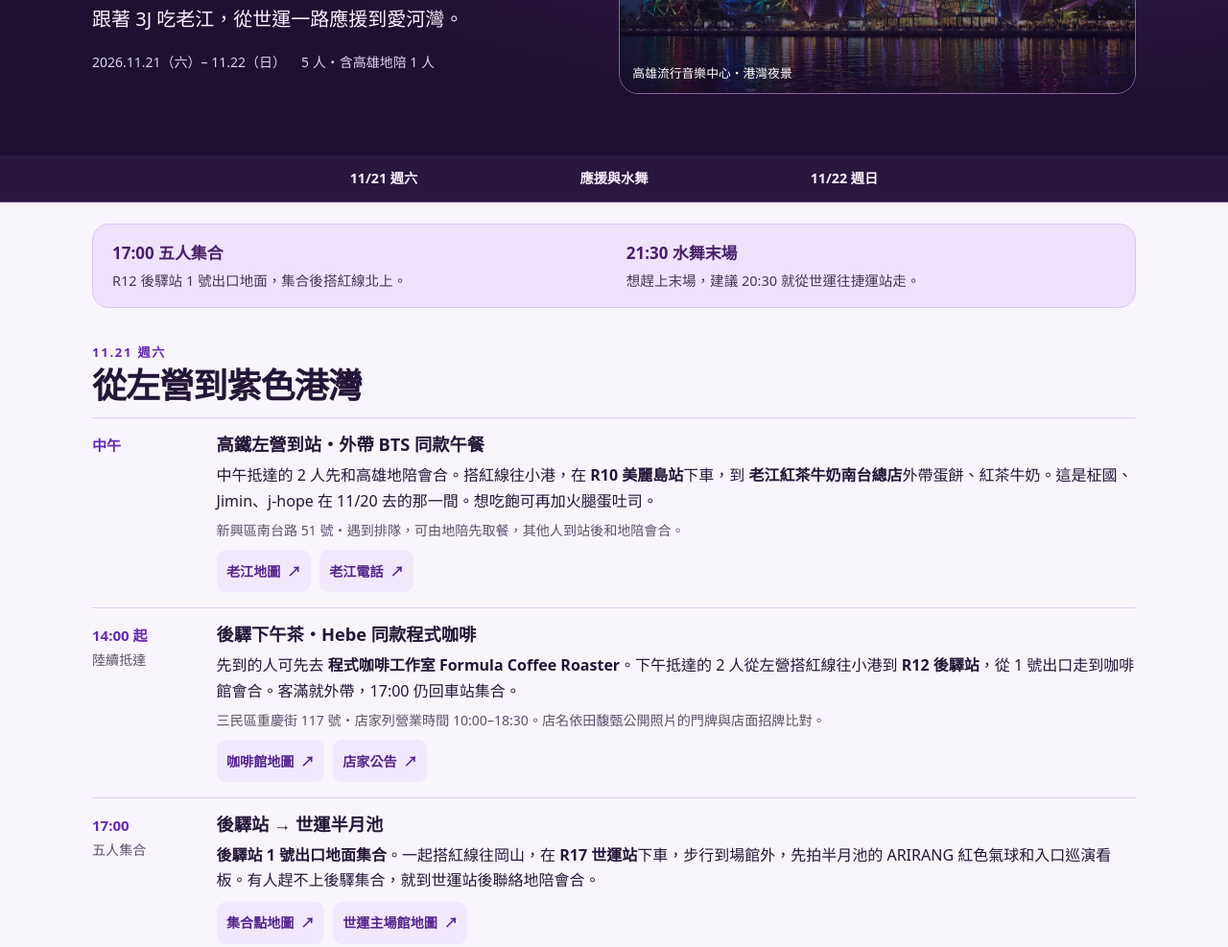
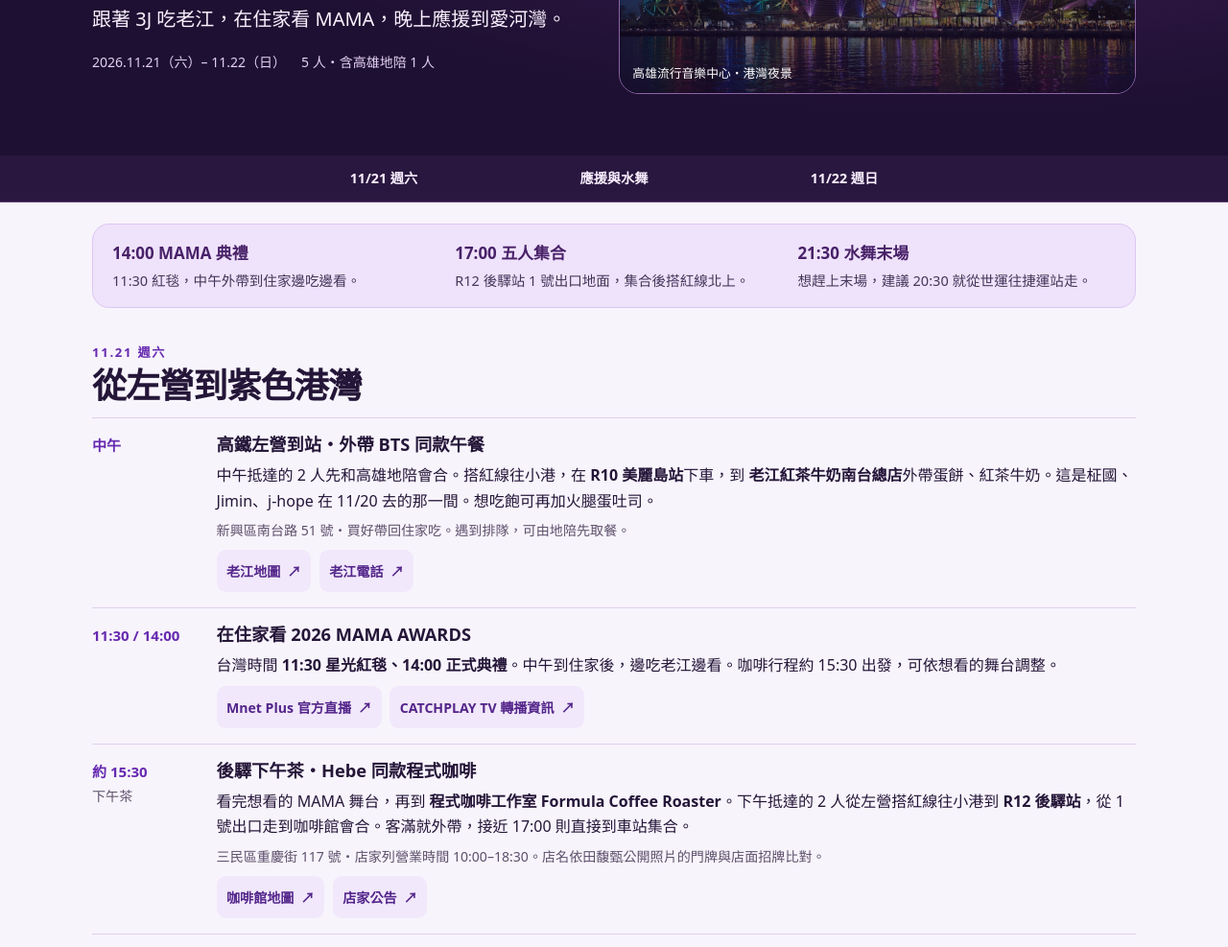
Before and after one commit to davidyeh51/kaohsiung-army-2026, a plain HTML site: page index.html in a window 1280 px wide. Shown: the part 284-1271 px from the top of the page at 96% size. Drawn offline with Linux system fonts and the light colour scheme.

Commit message:
Add at-home MAMA livestream to Saturday itinerary

```diff
--- a/index.html
+++ b/index.html
@@ -4,7 +4,7 @@
   <meta charset="utf-8">
   <meta name="viewport" content="width=device-width, initial-scale=1">
   <meta name="theme-color" content="#1e1032">
-  <meta name="description" content="11/21–22 高雄 ARMY 二日遊。老江紅茶牛奶、程式咖啡、世運應援、愛河灣紫色水舞與汕頭火鍋。">
+  <meta name="description" content="11/21–22 高雄 ARMY 二日遊。老江紅茶牛奶、MAMA 直播、程式咖啡、世運應援、愛河灣紫色水舞與汕頭火鍋。">
   <title>高雄Army二日遊</title>
   <link rel="stylesheet" href="./style.css">
 </head>
@@ -15,7 +15,7 @@
       <div class="hero-copy">
         <p class="eyebrow">BTS WORLD TOUR <span aria-hidden="true">✦</span> ARIRANG</p>
         <h1 aria-label="高雄Army二日遊"><span>高雄</span><strong>ARMY</strong><span>二日遊</span></h1>
-        <p class="intro">跟著 3J 吃老江，從世運一路應援到愛河灣。</p>
+        <p class="intro">跟著 3J 吃老江，在住家看 MAMA，晚上應援到愛河灣。</p>
         <p class="hero-meta"><span>2026.11.21（六）– 11.22（日）</span><span>5 人・含高雄地陪 1 人</span></p>
       </div>
       <figure class="hero-photo">
@@ -32,7 +32,8 @@
     </div>
   </nav>
   <main id="main" class="shell">
-    <aside class="key" aria-label="今晚兩個關鍵時間">
+    <aside class="key" aria-label="週六的關鍵時間">
+      <div><strong><time datetime="14:00">14:00</time> MAMA 典禮</strong><span>11:30 紅毯，中午外帶到住家邊吃邊看。</span></div>
       <div><strong><time datetime="17:00">17:00</time> 五人集合</strong><span>R12 後驛站 1 號出口地面，集合後搭紅線北上。</span></div>
       <div><strong><time datetime="21:30">21:30</time> 水舞末場</strong><span>想趕上末場，建議 20:30 就從世運往捷運站走。</span></div>
     </aside>
@@ -44,15 +45,23 @@
           <article class="stop">
             <h3>高鐵左營到站・外帶 BTS 同款午餐</h3>
             <p>中午抵達的 2 人先和高雄地陪會合。搭紅線往小港，在 <strong>R10 美麗島站</strong>下車，到 <strong>老江紅茶牛奶南台總店</strong>外帶蛋餅、紅茶牛奶。這是柾國、Jimin、j-hope 在 11/20 去的那一間。想吃飽可再加火腿蛋吐司。</p>
-            <p class="small">新興區南台路 51 號・遇到排隊，可由地陪先取餐，其他人到站後和地陪會合。</p>
+            <p class="small">新興區南台路 51 號・買好帶回住家吃。遇到排隊，可由地陪先取餐。</p>
             <div class="links"><a class="button" href="https://www.google.com/maps/search/?api=1&amp;query=%E8%80%81%E6%B1%9F%E7%B4%85%E8%8C%B6%E7%89%9B%E5%A5%B6%20%E5%8D%97%E5%8F%B0%E7%B8%BD%E5%BA%97%20%E9%AB%98%E9%9B%84%E5%B8%82%E6%96%B0%E8%88%88%E5%8D%80%E5%8D%97%E5%8F%B0%E8%B7%AF51%E8%99%9F">老江地圖<span aria-hidden="true">↗</span></a><a class="button" href="tel:+88672877317">老江電話<span aria-hidden="true">↗</span></a></div>
           </article>
         </li>
+        <li id="mama">
+          <p class="when">11:30 / 14:00</p>
+          <article class="stop">
+            <h3>在住家看 2026 MAMA AWARDS</h3>
+            <p>台灣時間 <strong>11:30 星光紅毯、14:00 正式典禮</strong>。中午到住家後，邊吃老江邊看。咖啡行程約 15:30 出發，可依想看的舞台調整。</p>
+            <div class="links"><a class="button" href="https://www.mnetplus.world/contents/zh-TW/lives">Mnet Plus 官方直播<span aria-hidden="true">↗</span></a><a class="button" href="https://edsays.catchplay.com/tw/article-5200-68c9ezbj">CATCHPLAY TV 轉播資訊<span aria-hidden="true">↗</span></a></div>
+          </article>
+        </li>
         <li>
-          <p class="when">14:00 起<br><span>陸續抵達</span></p>
+          <p class="when">約 15:30<br><span>下午茶</span></p>
           <article class="stop">
             <h3>後驛下午茶・Hebe 同款程式咖啡</h3>
-            <p>先到的人可先去 <strong>程式咖啡工作室 Formula Coffee Roaster</strong>。下午抵達的 2 人從左營搭紅線往小港到 <strong>R12 後驛站</strong>，從 1 號出口走到咖啡館會合。客滿就外帶，17:00 仍回車站集合。</p>
+            <p>看完想看的 MAMA 舞台，再到 <strong>程式咖啡工作室 Formula Coffee Roaster</strong>。下午抵達的 2 人從左營搭紅線往小港到 <strong>R12 後驛站</strong>，從 1 號出口走到咖啡館會合。客滿就外帶，接近 17:00 則直接到車站集合。</p>
             <p class="small">三民區重慶街 117 號・店家列營業時間 10:00–18:30。店名依田馥甄公開照片的門牌與店面招牌比對。</p>
             <div class="links"><a class="button" href="https://www.google.com/maps/search/?api=1&amp;query=%E7%A8%8B%E5%BC%8F%E5%92%96%E5%95%A1%E5%B7%A5%E4%BD%9C%E5%AE%A4%20%E9%AB%98%E9%9B%84%E5%B8%82%E4%B8%89%E6%B0%91%E5%8D%80%E9%87%8D%E6%85%B6%E8%A1%97117%E8%99%9F">咖啡館地圖<span aria-hidden="true">↗</span></a><a class="button" href="https://linktr.ee/fcrcoffeeroaster">店家公告<span aria-hidden="true">↗</span></a></div>
           </article>
@@ -129,7 +138,8 @@
     <details class="sources">
       <summary>行程資料與圖片來源 <span>2026.11.21 更新</span></summary>
       <ul>
-        <li><a href="https://www.marieclaire.com.tw/entertainment/news/97207">Marie Claire 美麗佳人・3J 高雄美食與景點</a>、<a href="https://tinybot.cc/laochiang1953/">老江紅茶牛奶店家資訊</a></li>
+        <li><a href="https://www.marieclaire.com.tw/entertainment/news/97207">Marie Claire 美麗佳人・3J 高雄美食與景點</a>、<a href="https://khh.travel/zh-tw/shop/gourmet/933/">高雄旅遊網・老江紅茶牛奶</a></li>
+        <li><a href="https://www.harpersbazaar.com/tw/celebrity/celebritynews/a74472478/2026-mama-awards-information/">Harper’s BAZAAR・MAMA 時間與卡司</a>、<a href="https://edsays.catchplay.com/tw/article-5200-68c9ezbj">CATCHPLAY+・台灣直播時間</a></li>
         <li><a href="https://city.gvm.com.tw/article/134618">遠見城市學・BTS 高雄應援攻略</a>、<a href="https://khh.travel/zh-tw/event/news/8209/">高雄旅遊網・紫燈地標</a>、<a href="https://khh.travel/zh-tw/event/news/8228/">愛河灣水舞</a></li>
         <li><a href="https://www.mirrormedia.mg/external/setn_1932310">田馥甄公開貼文照片（媒體轉載）</a>、<a href="https://vocus.cc/article/67877126fd89780001adaff4">程式咖啡店面比對</a>、<a href="https://shopee.tw/fcrcoffeeroaster">程式咖啡店家資訊</a></li>
         <li><a href="https://www.livenation.com.tw/bts-khh26">Live Nation Taiwan・演出時間與場域圖</a>、<a href="https://www.krtc.com.tw/Information/events_more?id=bef4a12fe3f44ffbb5ae38486dd05191">高雄捷運・疏運措施</a>、<a href="https://khh.travel/zh-tw/shop/gourmet/1065/">高雄旅遊網・汕頭泉成</a></li>
--- a/style.css
+++ b/style.css
@@ -46,7 +46,7 @@ h1 strong { color: #e0a9ff; font-size: 1.27em; letter-spacing: -.035em; }
 .nav a:hover, .nav a:focus-visible { background: #42265c; }
 section, main { scroll-margin-top: 4rem; }
 main { padding-block: 1.4rem 2rem; }
-.key { display: grid; grid-template-columns: repeat(2, minmax(0, 1fr)); gap: .7rem 1.6rem; padding: 1rem 1.25rem; background: #efe2fb; border: 1px solid #dcc6f3; border-radius: 1.1rem; }
+.key { display: grid; grid-template-columns: repeat(3, minmax(0, 1fr)); gap: .7rem 1.6rem; padding: 1rem 1.25rem; background: #efe2fb; border: 1px solid #dcc6f3; border-radius: 1.1rem; }
 .key div { display: grid; gap: .12rem; }
 .key strong { color: #482168; font-size: 1.06rem; }
 .key span { color: #46365a; font-size: .91rem; }
@@ -83,6 +83,6 @@ h2 { font-size: clamp(1.55rem, 3.6vw, 2.25rem); line-height: 1.25; letter-spacin
   .when br { display: none; }
   .when span { margin-inline-start: .27rem; }
 }
-@media (max-width: 29rem) {
+@media (max-width: 36rem) {
   .key { grid-template-columns: 1fr; }
 }
```
Also changed, not shown: 1 other file.
